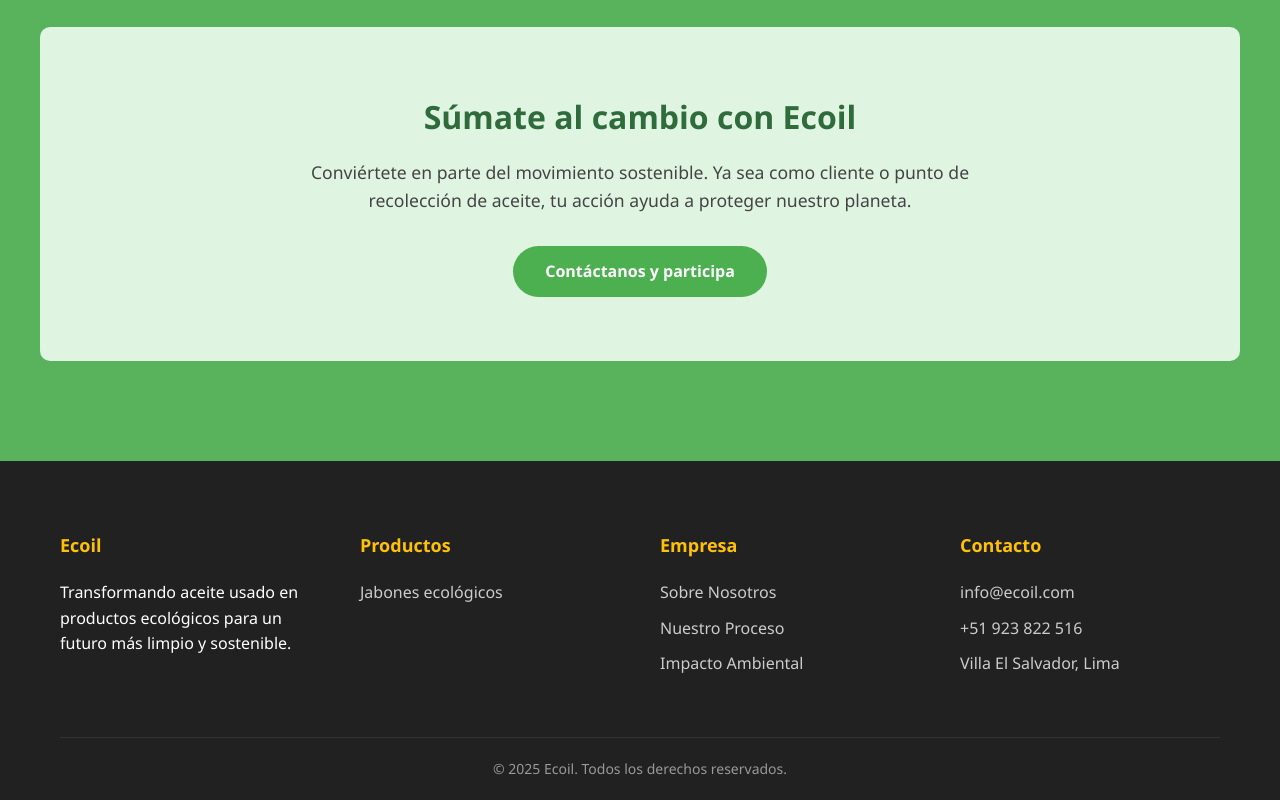
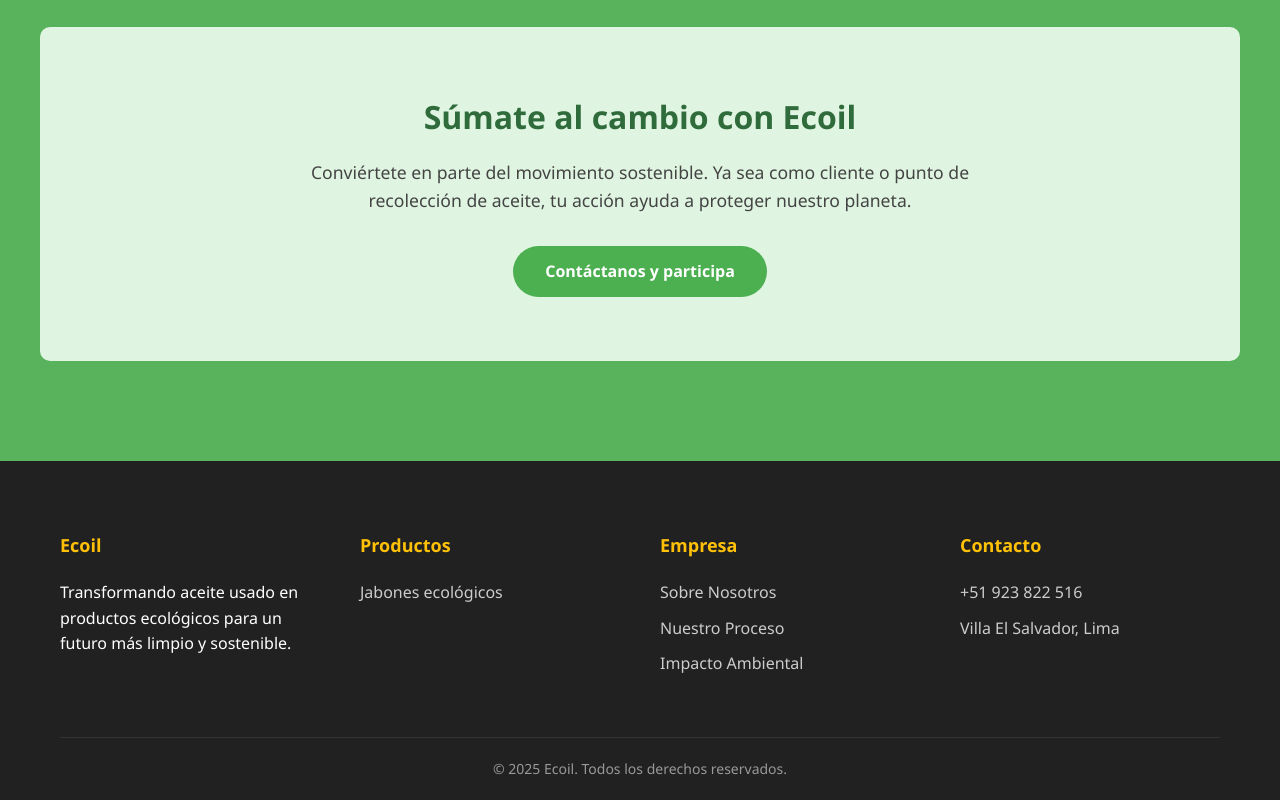
Before and after one commit to Hracio11/ECOIL, a plain HTML site: page index.html in a window 1280 px wide. Shown: the part 3764-4564 px from the top of the page. Drawn offline with Linux system fonts and the light colour scheme; placeholder pictures from the web are drawn by us.

Commit message:
jasdsjsjs

```diff
--- a/index.html
+++ b/index.html
@@ -218,7 +218,6 @@
                 <div class="footer-column">
                     <h3>Contacto</h3>
                     <ul class="footer-links">
-                        <li><a href="#">info@ecoil.com</a></li>
                         <li><a href="#">+51 923 822 516</a></li>
                         <li><a href="#">Villa El Salvador, Lima</a></li>
                     </ul>
```
